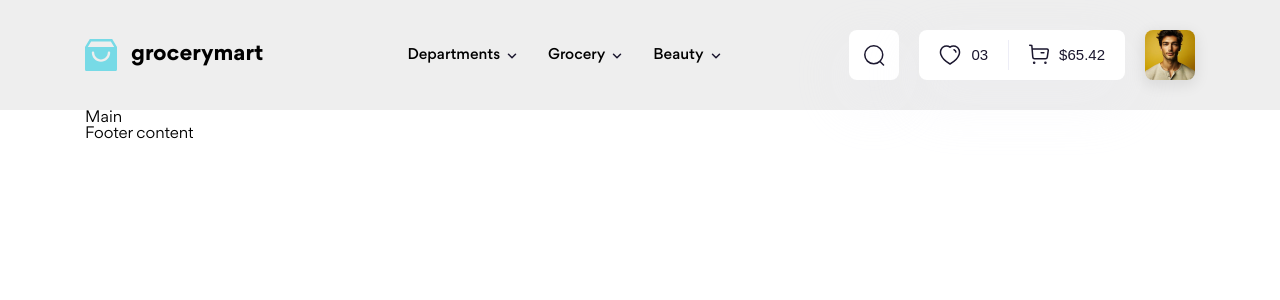
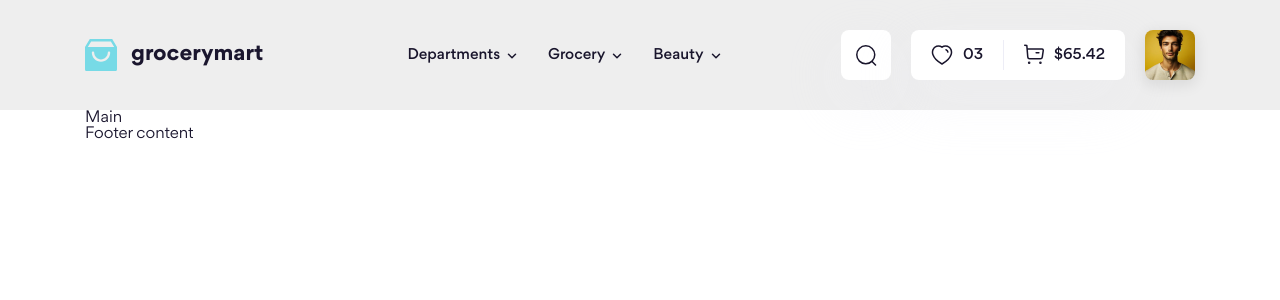
Before and after one commit to tanthinhvnex/LTWeb, a PHP site: page / in a window 1280 px wide. Shown: the top 300 px of the page. Run offline with PHP 8.4, Linux system fonts and the light colour scheme.

Commit message:
completed header

```diff
--- a/assets/css/main.css
+++ b/assets/css/main.css
@@ -139,6 +139,12 @@ table {
   box-sizing: border-box;
 }
 
+:root {
+  --text-color: #1a162e;
+  --icon-color: brightness(0) saturate(100%) invert(8%) sepia(16%) saturate(2166%) hue-rotate(210deg) brightness(97%)
+      contrast(97%);
+}
+
 html {
   font-size: 62.5%;
 }
@@ -146,6 +152,7 @@ html {
 body {
   font-size: 1.6rem;
   font-family: Gordita, sans-serif;
+  color: var(--text-color);
 }
 
 a {
@@ -157,6 +164,18 @@ button {
   border: none;
   outline: none;
   background-color: transparent;
+}
+
+button,
+input,
+textarea,
+select {
+  font-family: inherit;
+  color: inherit;
+}
+
+.icon {
+  filter: var(--icon-color);
 }
 
 .row > *, .container-fluid, .container {
@@ -1190,13 +1209,16 @@ button {
     --grid-gutter-y: 90px;
   }
 }
+.top-act__btn, .top-act__group, .top-act, .navbar__link, .navbar__list, .top-bar {
+  display: flex;
+  align-items: center;
+}
+
 .header {
   background-color: #eee;
 }
 
 .top-bar {
-  display: flex;
-  align-items: center;
   padding: 30px 0;
 }
 
@@ -1205,14 +1227,10 @@ button {
   margin-right: auto;
 }
 .navbar__list {
-  display: flex;
-  align-items: center;
   gap: 30px;
 }
 .navbar__link {
-  display: flex;
   gap: 6px;
-  align-items: center;
   font-size: 1.5rem;
   font-weight: 500;
   line-height: 1.47;
@@ -1222,13 +1240,9 @@ button {
 }
 
 .top-act {
-  display: flex;
-  align-items: center;
   gap: 20px;
 }
 .top-act__group {
-  display: flex;
-  align-items: center;
   min-width: 50px;
   height: 50px;
   border-radius: 8px;
@@ -1240,10 +1254,9 @@ button {
 }
 .top-act__btn {
   padding: 13px;
-  display: flex;
-  align-items: center;
   gap: 10px;
   padding: 13px 20px;
+  cursor: pointer;
 }
 .top-act__title {
   color: #1a162e;
@@ -1263,6 +1276,7 @@ button {
   object-fit: cover;
   border-radius: 8px;
   box-shadow: 0px 4px 14px 2px rgba(0, 0, 0, 0.08);
+  cursor: pointer;
 }
 
 .logo {
--- a/scss/base/_base.scss
+++ b/scss/base/_base.scss
@@ -2,6 +2,14 @@
 ::before,
 ::after {
     box-sizing: border-box;
+}
+
+:root {
+    --text-color: #1a162e;
+    // Vì là ảnh nên không dùng giá trị màu hex được
+    // Mà phải biến đổi thành css filter generator
+    --icon-color: brightness(0) saturate(100%) invert(8%) sepia(16%) saturate(2166%) hue-rotate(210deg) brightness(97%)
+        contrast(97%);
 }
 
 html {
@@ -11,6 +19,7 @@ html {
 body {
     font-size: 1.6rem;
     font-family: Gordita, sans-serif;
+    color: var(--text-color);
 }
 
 a {
@@ -23,3 +32,15 @@ button {
     outline: none;
     background-color: transparent;
 }
+
+button,
+input,
+textarea,
+select {
+    font-family: inherit;
+    color: inherit;
+}
+
+.icon {
+    filter: var(--icon-color);
+}
--- a/scss/layout/_header.scss
+++ b/scss/layout/_header.scss
@@ -1,3 +1,8 @@
+%flexItemsCenter {
+    display: flex;
+    align-items: center;
+}
+
 .header {
     background-color: #eee;
 }
@@ -5,8 +10,7 @@
 // Vì lồng vào như vậy sẽ bị quá dài
 // chỉ lồng khi khi cần thiết
 .top-bar {
-    display: flex;
-    align-items: center;
+    @extend %flexItemsCenter;
     padding: 30px 0;
 }
 
@@ -16,15 +20,13 @@
     margin-right: auto;
 
     &__list {
-        display: flex;
-        align-items: center;
+        @extend %flexItemsCenter;
         gap: 30px;
     }
 
     &__link {
-        display: flex;
+        @extend %flexItemsCenter;
         gap: 6px;
-        align-items: center;
         font-size: 1.5rem;
         font-weight: 500;
         line-height: 1.47;
@@ -35,13 +37,11 @@
     }
 }
 .top-act {
-    display: flex;
-    align-items: center;
+    @extend %flexItemsCenter;
     gap: 20px;
 
     &__group {
-        display: flex;
-        align-items: center;
+        @extend %flexItemsCenter;
 
         // Để min-width để căn chỉnh lại cái nút đôi
         min-width: 50px;
@@ -57,11 +57,11 @@
     }
 
     &__btn {
+        @extend %flexItemsCenter;
         padding: 13px;
-        display: flex;
-        align-items: center;
         gap: 10px;
         padding: 13px 20px;
+        cursor: pointer;
     }
 
     &__title {
@@ -84,5 +84,6 @@
         object-fit: cover;
         border-radius: 8px;
         box-shadow: 0px 4px 14px 2px rgba(0, 0, 0, 0.08);
+        cursor: pointer;
     }
 }
--- a/template/header.html
+++ b/template/header.html
@@ -1,32 +1,32 @@
 <div class="container">
     <div class="top-bar">
         <!-- Logo -->
-        <div class="logo">
+        <a href="./" class="logo">
             <!-- Lưu ý src chỉ 1 dấu . -->
             <!-- Dùng theo gợi ý là 2 dấu chấm -->
             <!-- Mà nội dung của file này sẽ paste ra index.html -->
             <!-- Nên 1 dấu chấm mới đúng -->
             <img src="./assets/icons/logo.svg" alt="grocerymart" class="logo__img">
             <h1 class="logo__title">grocerymart</h1>
-        </div>
+        </a>
 
         <!-- Navbar -->
         <nav class="navbar">
             <ul class="navbar__list">
                 <li>
-                    <a href="" class="navbar__link">
+                    <a href="" class="navbar__link icon">
                         Departments
-                        <img src="./assets/icons/arrow-down.svg" alt="" class="navbar__arrow">
+                        <img src="./assets/icons/arrow-down.svg" alt="" class="navbar__arrow ">
                     </a>
                 </li>
                 <li>
-                    <a href="" class="navbar__link">Grocery
-                        <img src="./assets/icons/arrow-down.svg" alt="" class="navbar__arrow">
+                    <a href="" class="navbar__link icon">Grocery
+                        <img src="./assets/icons/arrow-down.svg" alt="" class="navbar__arrow ">
                     </a>
                 </li>
                 <li>
-                    <a href="" class="navbar__link">Beauty
-                        <img src="./assets/icons/arrow-down.svg" alt="" class="navbar__arrow">
+                    <a href="" class="navbar__link icon">Beauty
+                        <img src="./assets/icons/arrow-down.svg" alt="" class="navbar__arrow ">
                     </a>
                 </li>
             </ul>
@@ -35,21 +35,21 @@
         <!-- Actions -->
         <div class="top-act">
             <div class="top-act__group top-act__group--single">
-                <button class="top-act__btn">
-                    <img src="./assets/icons/search.svg" alt="" class="top-act__icon">
+                <button class="top-act__btn icon">
+                    <img src="./assets/icons/search.svg" alt="" class="top-act__icon ">
                 </button>
             </div>
 
             <div class="top-act__group">
-                <button class="top-act__btn">
-                    <img src="./assets/icons/heart.svg" alt="" class="top-act__icon">
+                <button class="top-act__btn icon">
+                    <img src="./assets/icons/heart.svg" alt="" class="top-act__icon ">
                     <span class="top-act__title">03</span>
                 </button>
 
                 <div class="top-act__separate"></div>
 
-                <button class="top-act__btn">
-                    <img src="../assets/icons/buy.svg" alt="" class="top-act__icon">
+                <button class="top-act__btn icon">
+                    <img src="../assets/icons/buy.svg" alt="" class="top-act__icon ">
                     <span class="top-act__title">$65.42</span>
                 </button>
             </div>
```
Also changed, not shown: assets/css/layout/index.css (+7 -12 lines), 2 other files.
